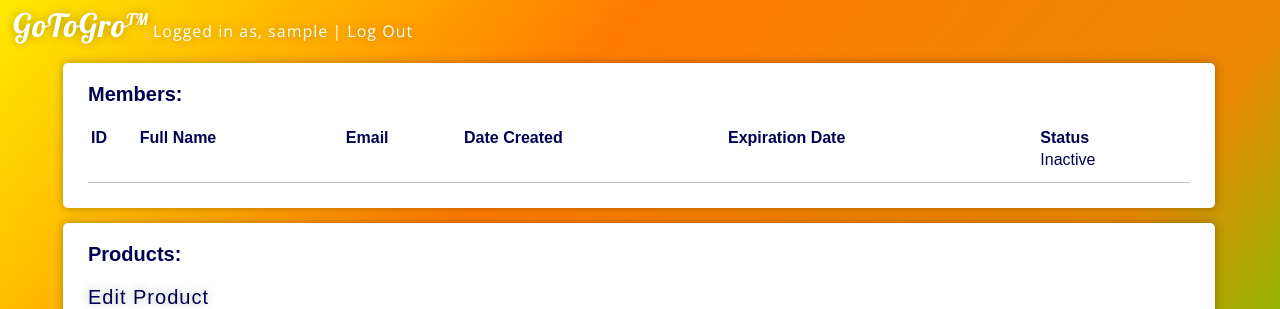
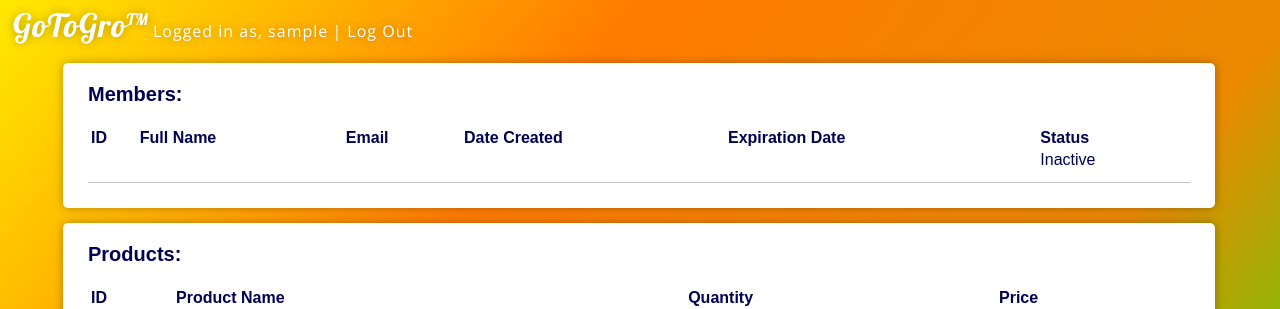
Before and after one commit to j-frances/SWE20001, a PHP site: page /home.php in a window 1280 px wide. Shown: the top 309 px of the page. Run offline with PHP 8.4, Linux system fonts and the light colour scheme; the visitor is signed in with stand-in values (Sample User, id 1); tables that the repository leaves empty or names only in its code hold one stand-in row (values such as "Sample post"); data that the repository does not hold is empty.

Commit message:
Update home.php

```diff
--- a/home.php
+++ b/home.php
@@ -88,7 +88,6 @@ if(!isset($_SESSION["loggedin"]) || $_SESSION["loggedin"] !== "true"){
     <div class="dashboard">
     <table class="table">
         <h3 class="table-header">Products:</h3>
-        <a class= "table-header" href="Product.php">Edit Product</a>
         <thead>
 			<tr>
 				<th>ID</th>
```
